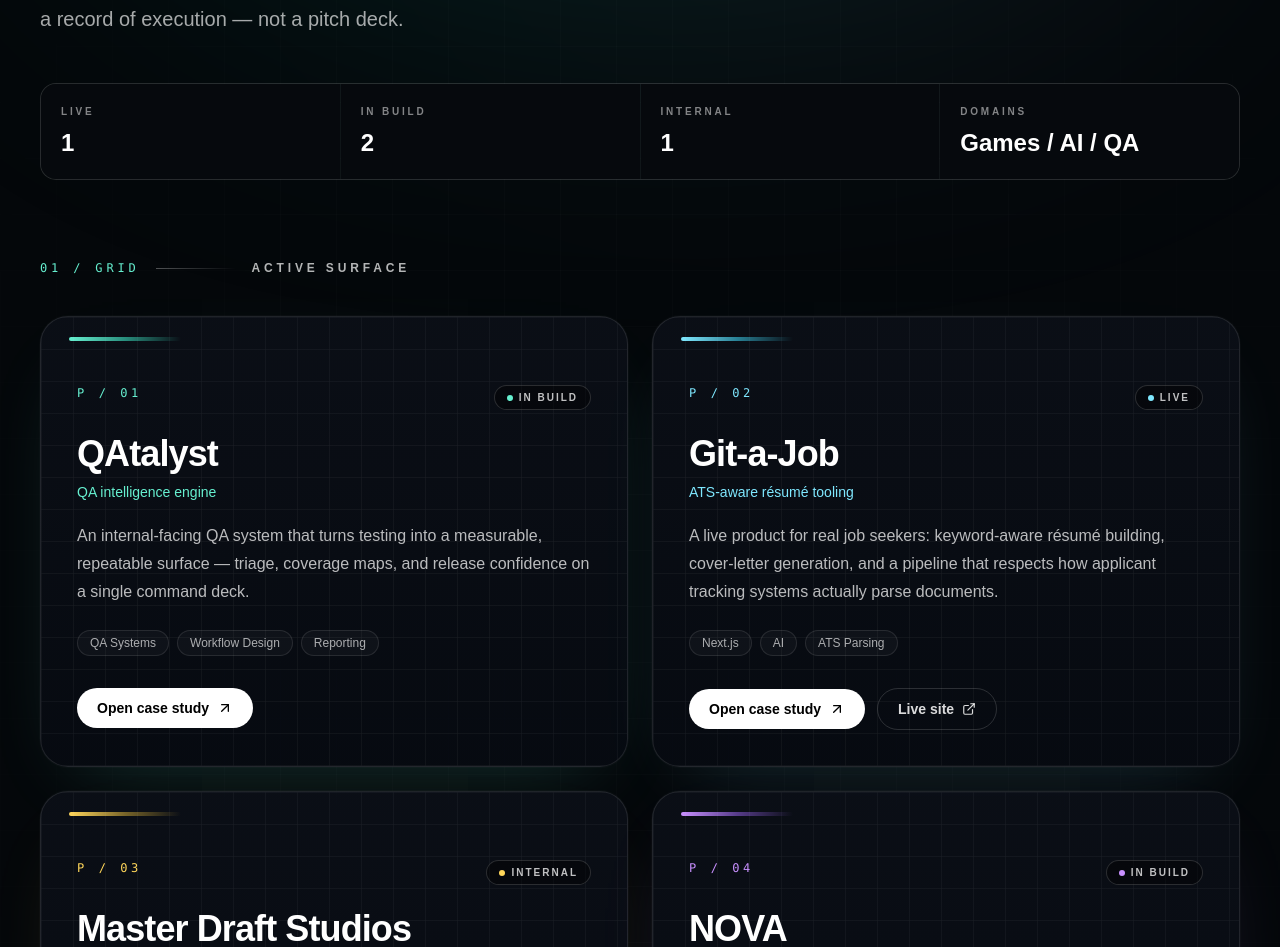
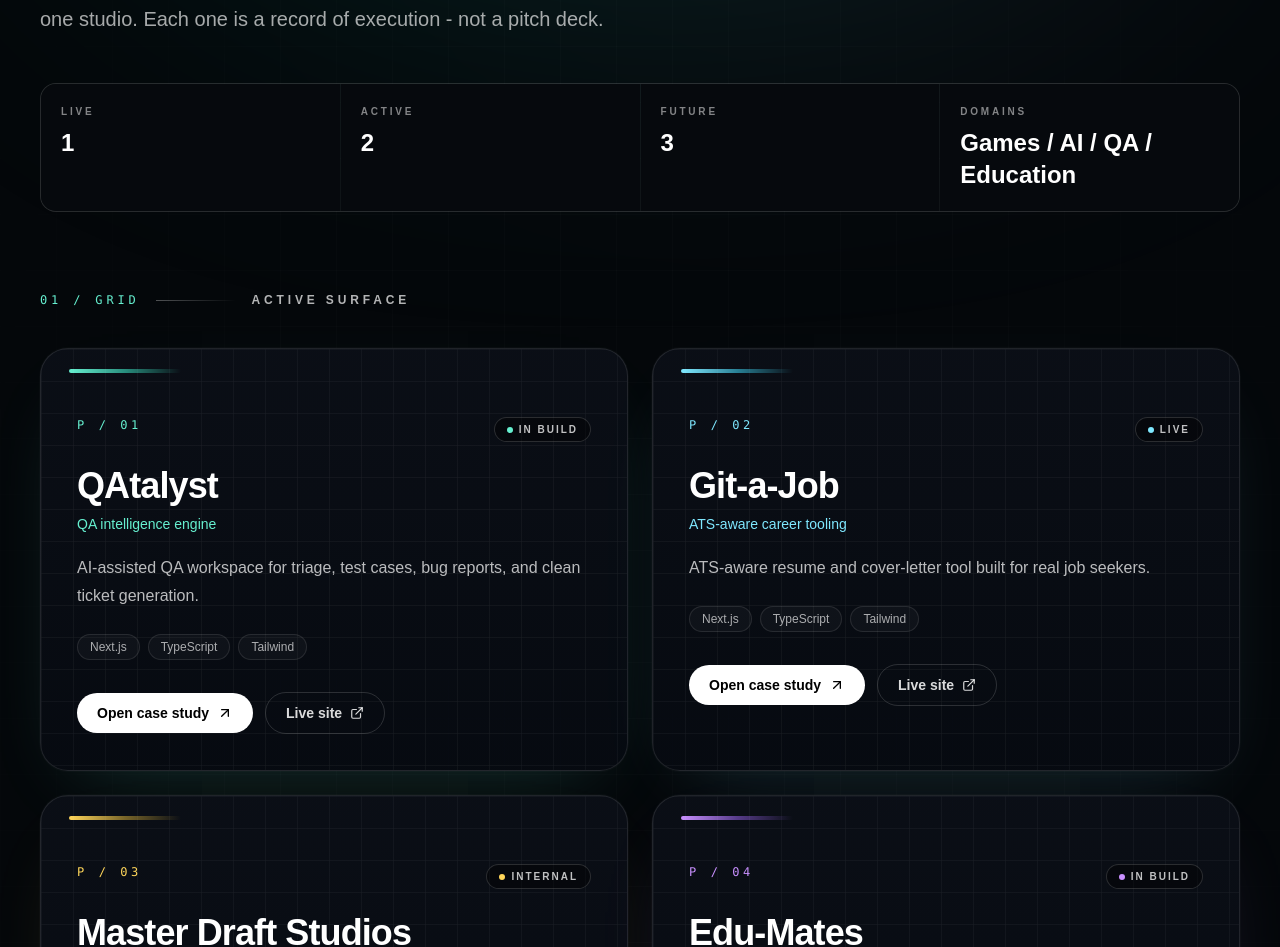
Before and after one commit to KingCarni/TopSecret-Games, a Next.js app: page /projects in a window 1280 px wide. Shown: the part 585-1532 px from the top of the page. Built offline with nearby package versions, Linux system fonts and the light colour scheme.

Commit message:
Use shared project data on projects index

```diff
--- a/app/projects/page.tsx
+++ b/app/projects/page.tsx
@@ -1,88 +1,73 @@
 import Link from "next/link";
 import { PageShell, SectionLabel } from "@/components/topsecret/shared/PageShell";
+import { projects as projectSlate } from "@/lib/topsecret/site-data";
 import {
   ProjectGridCard,
   type ProjectCardData,
 } from "@/components/topsecret/projects/ProjectGridCard";
 
 export const metadata = {
-  title: "Projects — Top Secret Games",
+  title: "Projects - Top Secret Games",
   description:
-    "An operating record of the products, tools, and systems built under the Top Secret Games studio umbrella.",
+    "An operating record of the products, tools, games, and systems built under the Top Secret Games studio umbrella.",
 };
 
-const projects: ProjectCardData[] = [
-  {
-    index: "P / 01",
-    title: "QAtalyst",
-    tagline: "QA intelligence engine",
-    description:
-      "An internal-facing QA system that turns testing into a measurable, repeatable surface — triage, coverage maps, and release confidence on a single command deck.",
-    status: "In Build",
-    stack: ["QA Systems", "Workflow Design", "Reporting"],
-    href: "/projects/qatalyst",
-    accent: "emerald",
-  },
-  {
-    index: "P / 02",
-    title: "Git-a-Job",
-    tagline: "ATS-aware résumé tooling",
-    description:
-      "A live product for real job seekers: keyword-aware résumé building, cover-letter generation, and a pipeline that respects how applicant tracking systems actually parse documents.",
-    status: "Live",
-    stack: ["Next.js", "AI", "ATS Parsing"],
-    href: "/projects/git-a-job",
-    externalHref: "https://git-a-job.com",
-    accent: "cyan",
-  },
-  {
-    index: "P / 03",
-    title: "Master Draft Studios",
-    tagline: "Studio + production layer",
-    description:
-      "The studio shell behind the games and creative IP — identity, production pipeline, and the systems that let small teams ship like larger ones.",
-    status: "Internal",
-    stack: ["Studio Ops", "Production", "Brand"],
-    href: "/projects/master-draft-studios",
-    accent: "amber",
-  },
-  {
-    index: "P / 04",
-    title: "NOVA",
-    tagline: "AI command center",
-    description:
-      "A personal AI workspace built to coordinate projects, context, and execution across long-running work — designed for operators, not chat tabs.",
-    status: "In Build",
-    stack: ["AI Orchestration", "Workspaces", "Context"],
-    href: "/projects/nova",
-    accent: "violet",
-  },
-];
+const accents: ProjectCardData["accent"][] = ["emerald", "cyan", "amber", "violet"];
+
+function toCardStatus(status: string): ProjectCardData["status"] {
+  if (status === "Live") return "Live";
+  if (status === "Later" || status === "Concept") return "Concept";
+  if (status === "Next") return "Internal";
+  return "In Build";
+}
+
+const projects: ProjectCardData[] = projectSlate.map((project, index) => {
+  const external = project.links.find((link) => link.external);
+
+  return {
+    index: `P / ${String(index + 1).padStart(2, "0")}`,
+    title: project.name,
+    tagline: project.media.title,
+    description: project.short,
+    status: toCardStatus(project.status),
+    stack: project.tech.slice(0, 3),
+    href: `/projects/${project.slug}`,
+    externalHref: external?.href,
+    accent: accents[index % accents.length],
+  };
+});
+
+const liveCount = projectSlate.filter((project) => project.status === "Live").length;
+const activeCount = projectSlate.filter(
+  (project) => project.status === "Active" || project.status === "In Progress"
+).length;
+const futureCount = projectSlate.filter(
+  (project) => project.status === "Next" || project.status === "Later" || project.status === "Concept"
+).length;
 
 export default function ProjectsPage() {
   return (
     <PageShell>
-      {/* HERO */}
       <section className="mx-auto max-w-7xl px-6 pt-24 pb-16 md:px-10 md:pt-32 md:pb-20">
         <SectionLabel number="00 / INDEX">Projects</SectionLabel>
         <h1 className="mt-8 max-w-5xl text-5xl font-semibold leading-[1.05] tracking-tight md:text-7xl lg:text-[88px]">
-          Four products.
+          Six projects.
           <br />
           <span className="text-white/45">One operating system</span>
           <br />
           for shipping work.
         </h1>
         <p className="mt-8 max-w-2xl text-lg leading-8 text-white/65 md:text-xl">
-          Games, AI tooling, and quality systems built under one studio. Each one is a record
-          of execution — not a pitch deck.
+          Games, AI tooling, education systems, and quality workflows built under one studio.
+          Each one is a record of execution - not a pitch deck.
         </p>
 
         <div className="mt-12 grid grid-cols-2 gap-px overflow-hidden rounded-2xl border border-white/10 bg-white/5 sm:grid-cols-4">
           {[
-            { k: "Live", v: "1" },
-            { k: "In Build", v: "2" },
-            { k: "Internal", v: "1" },
-            { k: "Domains", v: "Games / AI / QA" },
+            { k: "Live", v: String(liveCount) },
+            { k: "Active", v: String(activeCount) },
+            { k: "Future", v: String(futureCount) },
+            { k: "Domains", v: "Games / AI / QA / Education" },
           ].map((s) => (
             <div key={s.k} className="bg-[#06090d] p-5">
               <p className="text-[10px] font-semibold uppercase tracking-[0.28em] text-white/50">
@@ -94,7 +79,6 @@
         </div>
       </section>
 
-      {/* PROJECT GRID */}
       <section className="mx-auto max-w-7xl px-6 pb-20 md:px-10 md:pb-28">
         <div className="mb-10">
           <SectionLabel number="01 / GRID">Active surface</SectionLabel>
@@ -106,7 +90,6 @@
         </div>
       </section>
 
-      {/* FOOTER CTA */}
       <section className="mx-auto max-w-7xl px-6 pb-28 md:px-10 md:pb-36">
         <div className="relative overflow-hidden rounded-[32px] border border-white/10 bg-[linear-gradient(135deg,rgba(8,18,18,0.9)_0%,rgba(6,10,18,0.9)_100%)] p-10 md:p-16">
           <div
```
